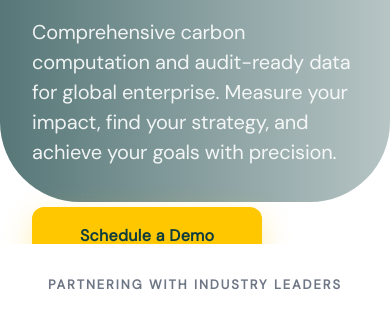
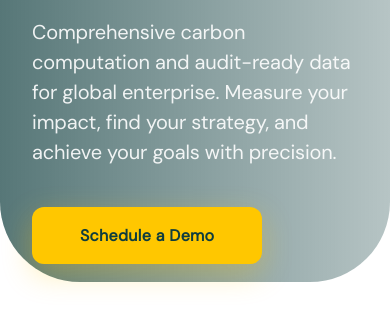
Before and after one commit to gTahidi/CoreSynq, an Astro site: page / in a window 390 px wide. Shown: the part 529-844 px from the top of the page. Built offline with nearby package versions, Linux system fonts and the light colour scheme; Astro itself is replaced by a stand-in of ours.

Commit message:
mobile responsiveness

```diff
--- a/src/components/Hero.svelte
+++ b/src/components/Hero.svelte
@@ -245,7 +245,7 @@
         .hero {
             height: auto;
             min-height: 700px;
-            padding-bottom: 120px;
+            padding-bottom: 220px; /* Increased from 120px to clear 140px marquee + gap */
         }
         .hero-content-wrapper {
             margin-top: 0;
```
